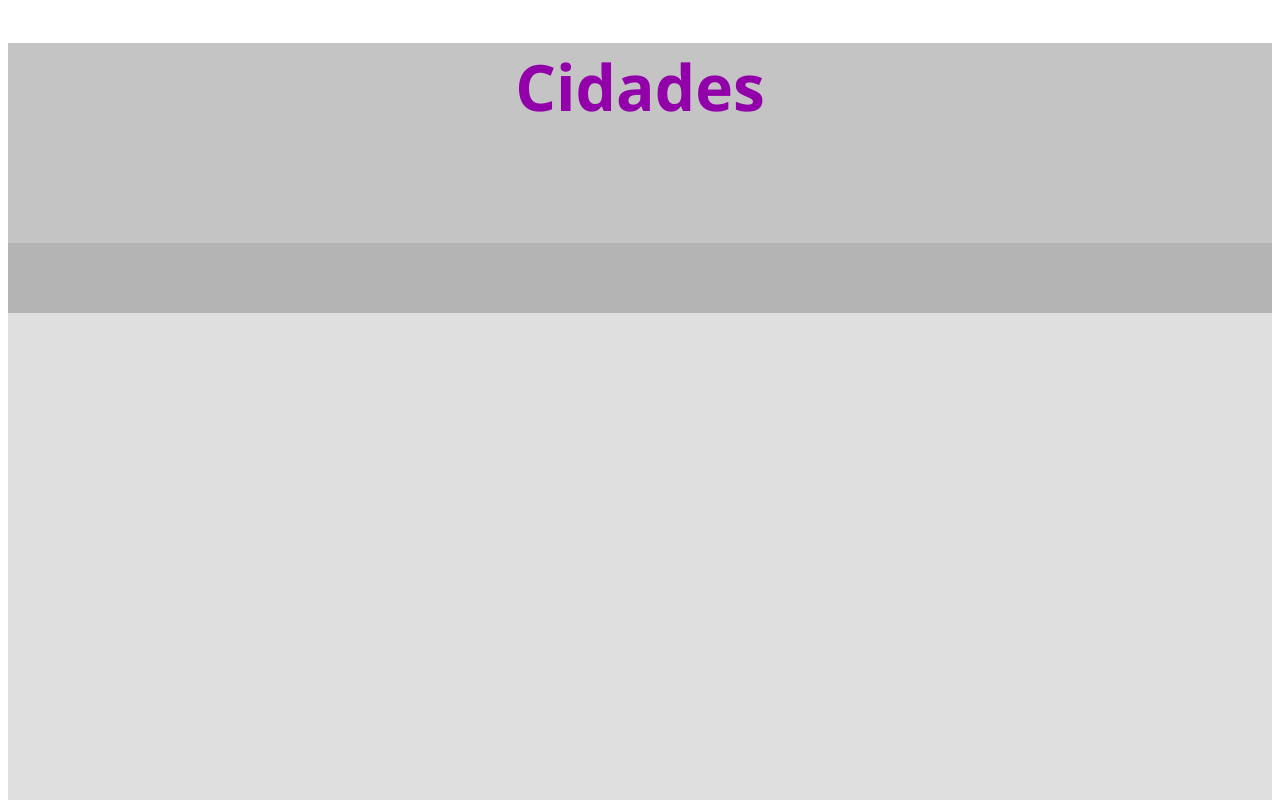
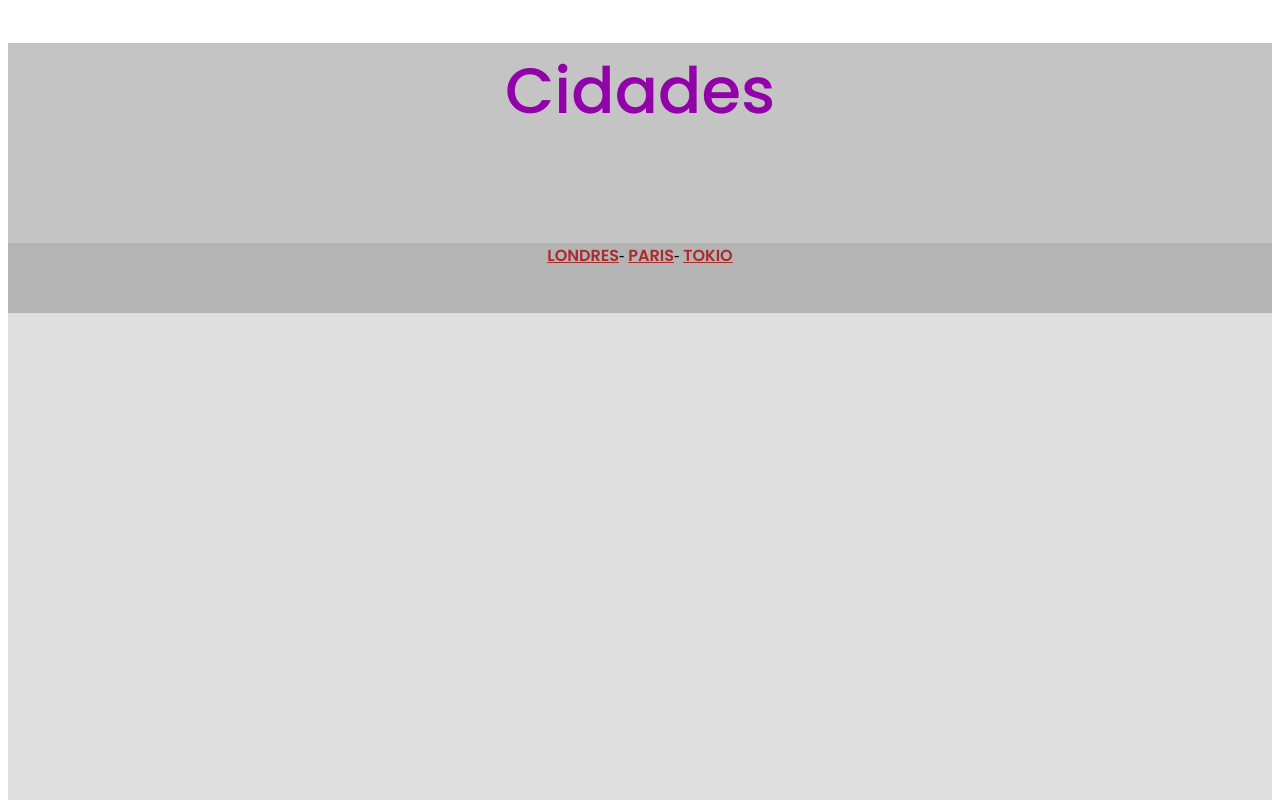
Before and after one commit to Wanderson44443/Cidades-, a plain HTML site: page index.html in a window 1280 px wide. Shown: the top 800 px of the page. Drawn offline with Linux system fonts and the light colour scheme.

Commit message:
construção de menu

```diff
--- a/index.html
+++ b/index.html
@@ -1,48 +1,77 @@
 <!DOCTYPE html>
 <html lang="pt-br">
+
 <head>
     <meta charset="UTF-8">
     <meta http-equiv="X-UA-Compatible" content="IE=edge">
     <meta name="viewport" content="width=device-width, initial-scale=1.0">
-    <title>Cidades Londres</title>
+    <title>Cidades</title>
     <link rel="shortcut icon" href="icone.jpg" type="image/x-icon">
     <style>
-        #cabecalho{
+        @import url('https://fonts.googleapis.com/css2?family=Poppins:ital,wght@0,100;0,200;0,300;0,400;0,500;0,600;0,700;0,800;0,900;1,100;1,200;1,300;1,400;1,500;1,600;1,700;1,800;1,900&display=swap');
+
+
+
+        #cabecalho {
             height: 200px;
             background-color: #c4C4C4;
         }
-        #menu-de-navegacao{
+
+        #menu-de-navegacao {
             height: 70px;
             background-color: #B4B4B4;
+            text-align: center;
         }
-        #conteudo-principal{
+
+        #conteudo-principal {
             height: 604px;
             background-color: #dfdfdf;
         }
-        #rodape{
+
+        #rodape {
             height: 150px;
             background-color: #c4C4C4;
         }
-         #titulos{
+
+
+        #titulos {
             font-size: 64px;
             color: #9200AA;
-             font-weight: bold;
+            font-weight: 500;
             text-align: center;
-             font-family: 'Segoe UI', Tahoma, Geneva, Verdana, sans-serif
+            font-family: 'Poppins', sans-serif;
         }
+
+
+
+        .item-menu {
+            font-family: 'Poppins';
+            font-weight: 600;
+            font-size: 16px;
+            color: #AA2B2B;
+        }
+
 
     </style>
 </head>
+
 <body>
-     <header id="cabecalho"style="height: 200px;backgroud-color: #C4C4C4";>
+    <header id="cabecalho" style="height: 200px;background-color: #C4C4C4" ;>
         <h1 id="titulos">Cidades</h1>
     </header>
 
-        <nav id="menu-de-navegacao" style="height: 70px;background-color: #B4B4B4;"></nav>
+    <nav id="menu-de-navegacao">
+        <a href="index.html" class="item-menu">LONDRES</a>-
+        <a href="paris.html" class="item-menu">PARIS</a>-
+        <a href="tokio.html" class="item-menu">TOKIO</a>
+    </nav>
 
     <main id="conteudo-principal"></main>
 
     <footer id="rodape"></footer>
 
+
+
 </body>
+
 </html>
```
Lines whose indentation alone changed are shown as unchanged.
